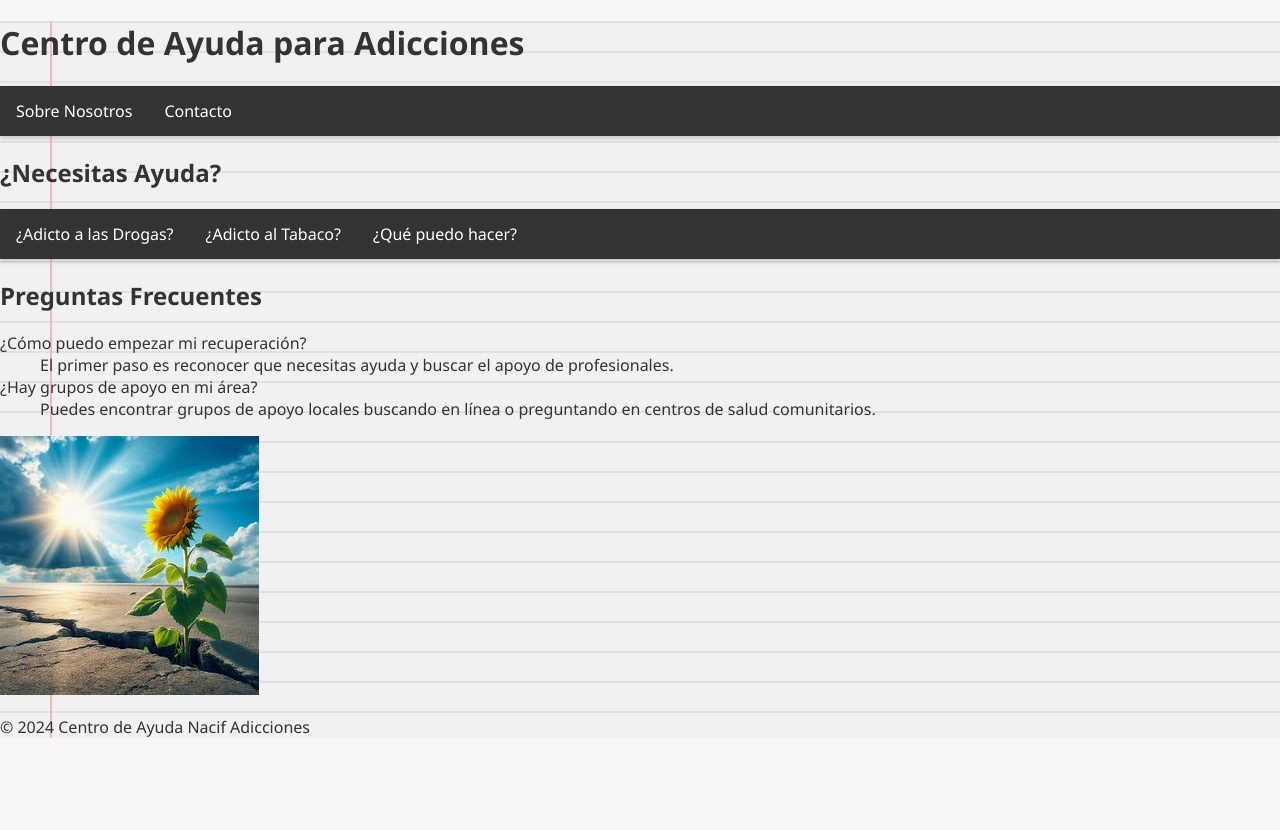
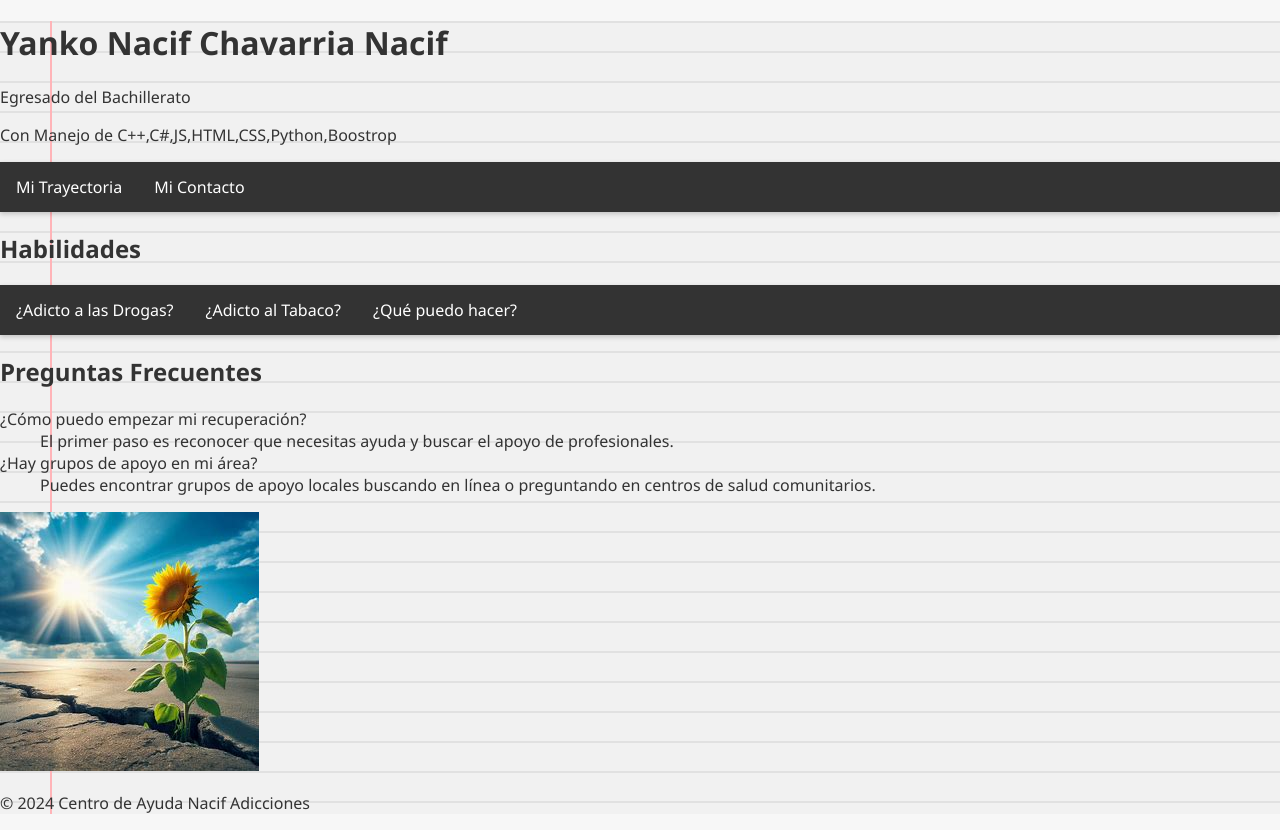
Before and after one commit to yanko7u7/yanko7u7.github.io, a plain HTML site: page index.html in a window 1280 px wide. Before the commit the page ends 800 px from the top, so only its background shows below. Drawn offline with Linux system fonts and the light colour scheme.

Commit message:
index.html

```diff
--- a/index.html
+++ b/index.html
@@ -3,24 +3,27 @@
 <head>
     <meta charset="UTF-8">
     <meta name="viewport" content="width=device-width, initial-scale=1.0">
-    <title>Centro de Ayuda</title>
+    <title>Yanko Nacif</title>
     <link rel="stylesheet" href="style.css">
     <script src="main.js"></script>
 </head>
 <body>
     <div class="container">
     <header>
-        <h1>Centro de Ayuda para Adicciones</h1>
+        <h1>Yanko Nacif Chavarria Nacif</h1>
+        <p>Egresado del Bachillerato</p>
+        <p>Con Manejo de C++,C#,JS,HTML,CSS,Python,Boostrop</p>
         <nav>
             <ul>
-                <li><a href="sobreNosotros.html">Sobre Nosotros</a></li>
-                <li><a href="contacto.html">Contacto</a></li>
+                <li><a href="sobreNosotros.html">Mi Trayectoria</a></li>
+                <li><a href="contacto.html">Mi Contacto</a></li>
             </ul>
         </nav>
     </header>
     <main>
         <section>
-            <h2>¿Necesitas Ayuda?</h2>
+            <h2>Habilidades</h2>
+            <p></p>
             <ul>
                 <li><a href="index2.html" target="paginas">¿Adicto a las Drogas?</a></li>
                 <li><a href="index3.html" target="paginas">¿Adicto al Tabaco?</a></li>
```
